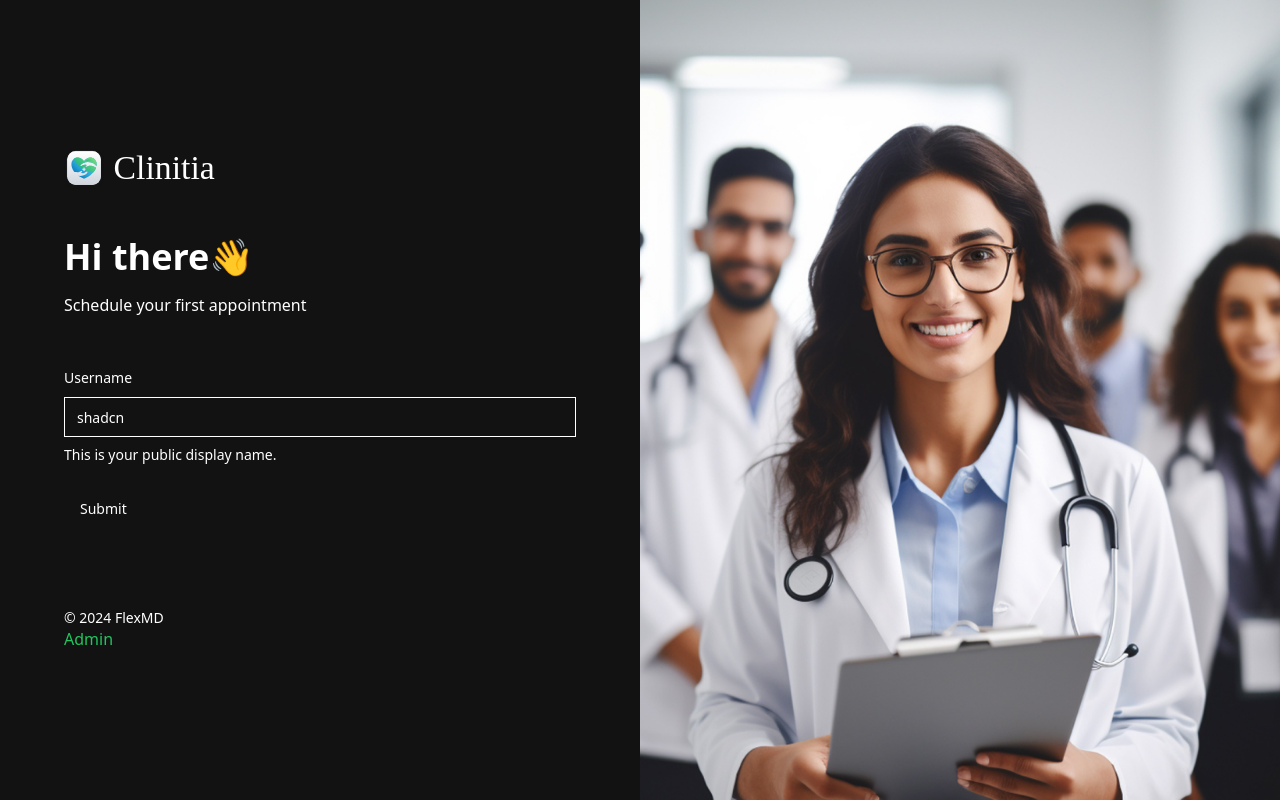
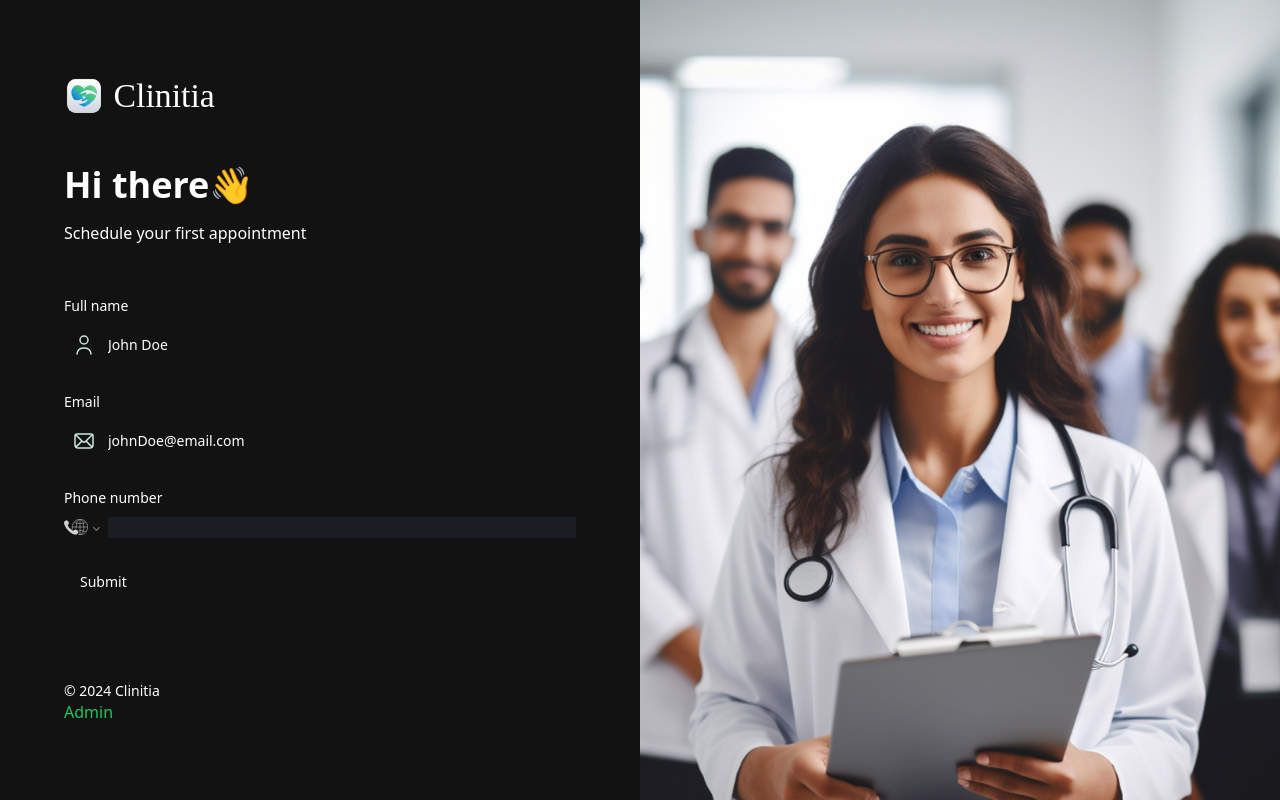
Before and after one commit to juant72/clinitia-web3, a Next.js app in the folder client/: page / in a window 1280 px wide. Built offline with nearby package versions, Linux system fonts and the light colour scheme.

Commit message:
login form 01

```diff
--- a/client/app/layout.tsx
+++ b/client/app/layout.tsx
@@ -13,7 +13,7 @@
 });
 
 export const metadata: Metadata = {
-  title: "FlexMD",
+  title: "Clinitia",
   description: "A healthcare appointments app",
 };
 
--- a/client/app/page.tsx
+++ b/client/app/page.tsx
@@ -20,7 +20,7 @@
           <PatientForm  />
           <div className="text-14-regular mt-20 flex justify-between">
           <p className="justify-items-end text-dark-600 xl:text-left">
-            © 2024 FlexMD</p>
+            © 2024 Clinitia</p>
           </div>
           <Link href="/?admin=true" className="text-green-500">
           Admin
--- /dev/null
+++ b/client/components/CustomFormField.tsx
@@ -0,0 +1,94 @@
+'use client'
+
+import 'react-phone-number-input/style.css'
+import PhoneInput from 'react-phone-number-input'
+import React from 'react'
+import {
+    FormControl,
+    FormDescription,
+    FormField,
+    FormItem,
+    FormLabel,
+    FormMessage,
+  } from "@/components/ui/form"
+
+import Image from 'next/image';
+import { Input } from "@/components/ui/input";
+import {Control} from "react-hook-form";
+import { FormFieldType } from './forms/PatientForm';
+
+
+interface CustomProps {
+    control: Control<any>,
+    fieldType: FormFieldType,
+    name: string,
+    label? : string,
+    placeHolder?: string,
+    iconSrc?: string,
+    iconAlt?: string,
+    disabled?: boolean,
+    dateFormat? : string,
+    showTimeSelect?: boolean,
+    children?: React.ReactNode,
+    renderSkeleton?: (field: any)=>React.ReactNode,
+}
+
+const RenderField=({field,props} : {field: any, props: CustomProps})=>{
+    const {fieldType, iconSrc, iconAlt,placeHolder}=props;
+    switch (fieldType) {
+        case FormFieldType.INPUT:
+            return (
+                <div className='flex rounded-md-border border-dark-500 bg-dark-400'>
+                    {iconSrc && (
+                        <Image
+                            src={iconSrc}
+                            height={24}
+                            width={24}
+                            alt={ iconAlt || 'icon'}
+                            className='ml-2'
+                        />
+                    )}
+                    <FormControl>
+                        <Input
+                            placeholder={placeHolder}
+                            {...field}
+                            className='shadow-input border-0'
+                        />
+                    </FormControl>
+                </div>
+            )
+            break;
+        case FormFieldType.PHONE_INPUT:
+            return (
+                <FormControl>
+                    <PhoneInput
+                    />
+                </FormControl>
+            )
+            break;
+
+        default:
+            break;
+    }
+}
+
+const CustomFormField = (props: CustomProps) => {
+    const {control, fieldType, name,label }=props;
+  return (
+    <FormField
+        control={control}
+        name={name}
+        render={({ field }) => (
+        <FormItem>
+            {fieldType!==FormFieldType.CHECKBOX && label && (
+                <FormLabel>{label}</FormLabel>
+            )}
+            <RenderField field={field} props={props}/>
+            <FormMessage className='shad-error'/>
+        </FormItem>
+    )}
+    />
+  )
+}
+
+export default CustomFormField
--- a/client/components/forms/PatientForm.tsx
+++ b/client/components/forms/PatientForm.tsx
@@ -4,16 +4,19 @@
 import { useForm } from "react-hook-form"
 import { z } from "zod"
 import { Button } from "@/components/ui/button"
-import {
-  Form,
-  FormControl,
-  FormDescription,
-  FormField,
-  FormItem,
-  FormLabel,
-  FormMessage,
-} from "@/components/ui/form"
-import { Input } from "@/components/ui/input"
+import { Form} from "@/components/ui/form"
+import CustomFormField from "../CustomFormField"
+
+export enum FormFieldType {
+  INPUT='input',
+  TEXTAREA='textarea',
+  PHONE_INPUT='phoneInput',
+  CHECKBOX='checkbox',
+  DATE_PICKER='datePicker',
+  SELECT='select',
+  SKELETON='skeleton',
+}
+
 
 const formSchema = z.object({
   username: z.string().min(2, {
@@ -36,27 +39,39 @@
   return (
     <Form {...form}>
     <form onSubmit={form.handleSubmit(onSubmit)} className="space-y-6 flex-1">
-        <section className="mb-12 space-y-4">
+      <section className="mb-12 space-y-4">
           <h1 className="header">Hi there👋</h1>
           <p className="text-dark-700">Schedule your first appointment</p>
-        </section>
-    <FormField
-    control={form.control}
-    name="username"
-    render={({ field }) => (
-        <FormItem>
-        <FormLabel>Username</FormLabel>
-        <FormControl>
-            <Input placeholder="shadcn" {...field} />
-        </FormControl>
-        <FormDescription>
-            This is your public display name.
-        </FormDescription>
-        <FormMessage />
-        </FormItem>
-    )}
-    />
-    <Button type="submit">Submit</Button>
+      </section>
+
+      <CustomFormField
+        fieldType={FormFieldType.INPUT}
+        control={form.control}
+        name="name"
+        label="Full name"
+        placeHolder="John Doe"
+        iconSrc="/assets/icons/user.svg"
+        iconAlt="user"
+      />
+      <CustomFormField
+        fieldType={FormFieldType.INPUT}
+        control={form.control}
+        name="email"
+        label="Email"
+        placeHolder="johnDoe@email.com"
+        iconSrc="/assets/icons/email.svg"
+        iconAlt="email"
+      />
+      <CustomFormField
+        fieldType={FormFieldType.PHONE_INPUT}
+        control={form.control}
+        name="phone"
+        label="Phone number"
+        placeHolder="(555) 123-4567"
+      />
+
+
+      <Button type="submit">Submit</Button>
     </form>
   </Form>
   )
--- /dev/null
+++ b/package.json
@@ -0,0 +1,5 @@
+{
+	"dependencies": {
+		"react-phone-number-input": "^3.4.5"
+	}
+}
```
Also changed, not shown: 2 other files (tests, documents, lock files or other folders).
